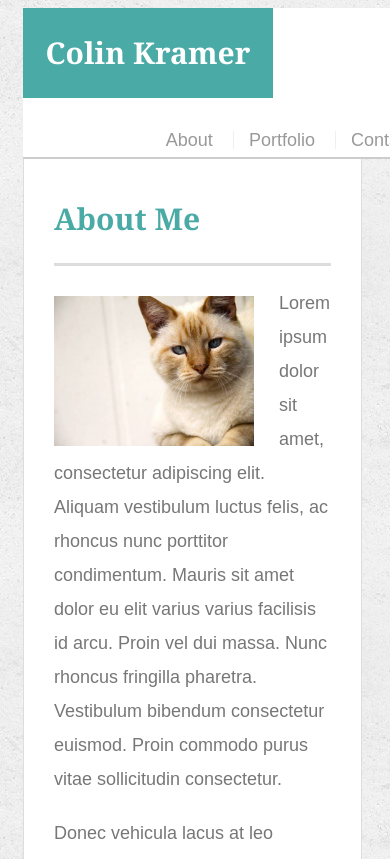
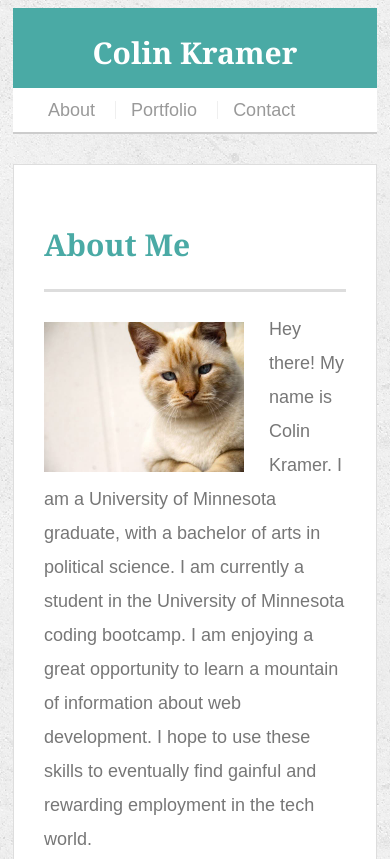
Before and after one commit to kramrock/Responsive-Portfolio, a plain HTML site: page index.html in a window 390 px wide. Shown: the top 859 px of the page. Drawn offline with Linux system fonts and the light colour scheme.

Commit message:
turning in what i have managed to come up with

```diff
--- a/assets/css/style.css
+++ b/assets/css/style.css
@@ -215,20 +215,56 @@ body {
     background: #4aaaa5;
     border: 0 none;
   }
-  @media screen and (max-width: 640px){
+
+@media screen and (max-width: 980px) {
     body {
-    padding-left: 5px;
-    padding-right: 5px;}
-    }
-
+    padding-left :15px;
+    padding-right: 20px; }
+}
 @media screen and (max-width: 768px){
     body {
     padding-left: 5px;
     padding-right: 5px; }
     }
 
-@media screen and (max-width: 980px) {
+    #masthead {
+      padding-right: 5px;
+      max-width: 960px;
+      width: 97%;
+    }
+
+
+@media screen and (max-width: 640px){
+
     body {
-    padding-left :15px;
-    padding-right: 20px; }
-}
+    padding-left: 5px;
+    padding-right: 5px;
+    }
+    #main-container {
+      padding: 0;
+    }
+    #masthead {
+        position: static;
+        width: 100%;
+        padding: 0;
+
+      }
+    #logo {
+        height: 80px;
+        width: 100%;
+    }
+    nav {
+      float: left;
+      margin: 5px;
+      text-align: center;
+    }
+    .main-section {
+
+      width: 100%;
+      max-width: 960px;
+      padding: 30px;
+      margin: 0 0 40px;
+      background: #ffffff;
+      border: 1px solid #dddddd;
+    }
+  }
--- a/index.html
+++ b/index.html
@@ -27,11 +27,11 @@
 
       <img src="assets/images/cat.jpg" class="auth-image" alt="Your Name">
 
-      <p>Lorem ipsum dolor sit amet, consectetur adipiscing elit. Aliquam vestibulum luctus felis, ac rhoncus nunc porttitor condimentum. Mauris sit amet dolor eu elit varius varius facilisis id arcu. Proin vel dui massa. Nunc rhoncus fringilla pharetra. Vestibulum bibendum consectetur euismod. Proin commodo purus vitae sollicitudin consectetur.</p>
+      <p>Hey there!  My name is Colin Kramer.  I am a University of Minnesota graduate, with a bachelor of arts in political science.  I am currently a student in the University of Minnesota coding bootcamp.  I am enjoying a great opportunity to learn a mountain of information about web development.  I hope to use these skills to eventually find gainful and rewarding employment in the tech world.</p>
 
-      <p>Donec vehicula lacus at leo feugiat lacinia. In et ex ultrices, ultrices neque non, pretium odio. Nunc id eros iaculis, pulvinar quam eget, egestas mauris.</p>
+      <p>The best part of my life is my 12 year old son Aiden.  He is brilliant, thoughtful, handsome, motivated, and just as funny as me!  He likes playing video games, making youtube videos, reading, playing with his friends and sisters, and in general being awesome.  Together we have fun playing video games, playing mini-golf, watching cartoons and movies, and lots of other cool things.</p>
 
-      <p>Suspendisse dictum, arcu at convallis faucibus, quam sapien tincidunt nunc, sit amet egestas nibh tortor et mi. Orci varius natoque penatibus et magnis dis parturient montes, nascetur ridiculus mus.</p>
+      <p>Besides taking the bootcamp course, I am spending my summer working part-time at both Golf Galaxy (as a cashier) and Applewood Hills Golf Course (as a pro-shop guy and bartender.)  In my freetime I like spending my time with friends and family, playing golf, reading about Mt. Everest, cheering for Gopher sports, making jokes, and sleeping.</p>
 
     </section>
 
```
